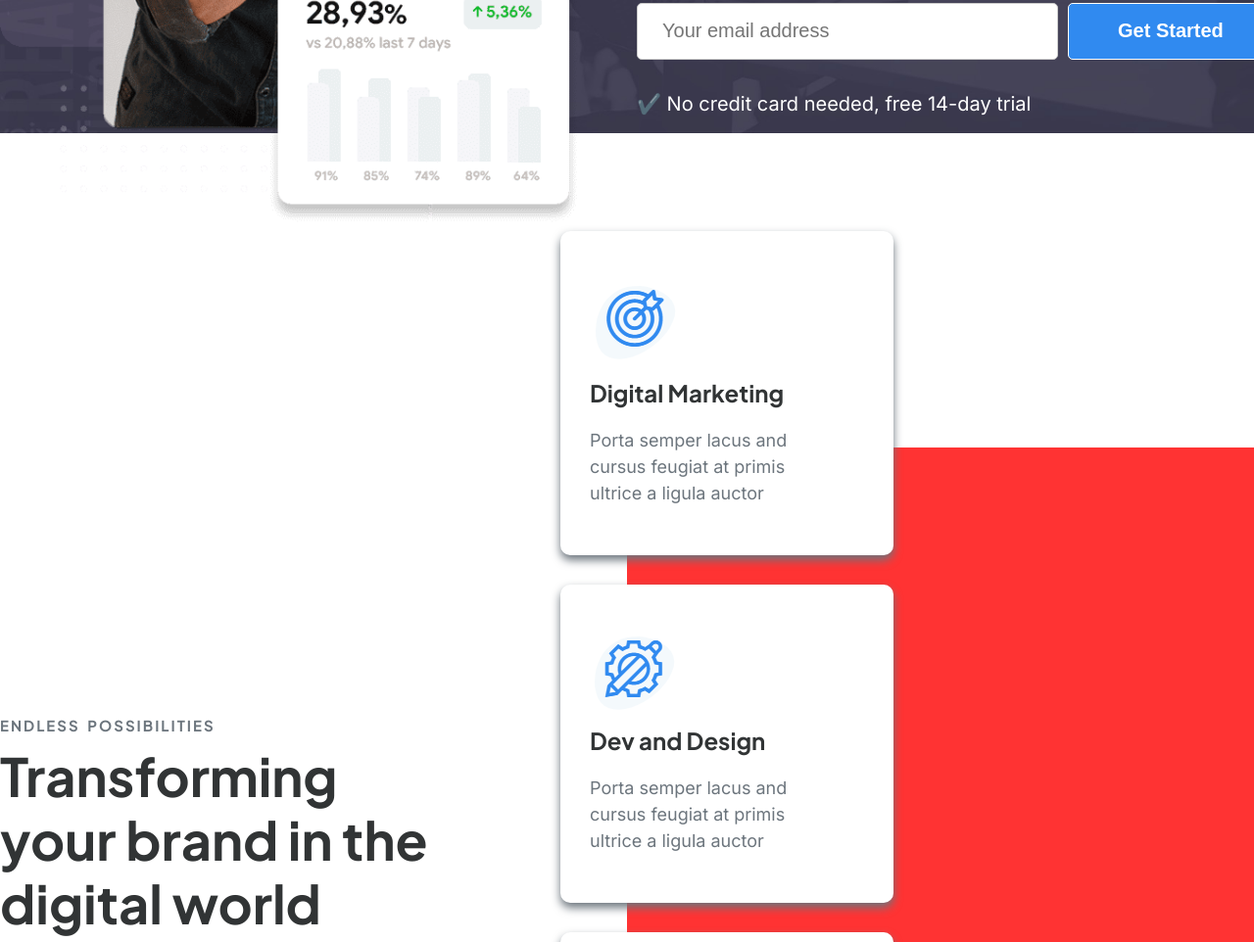
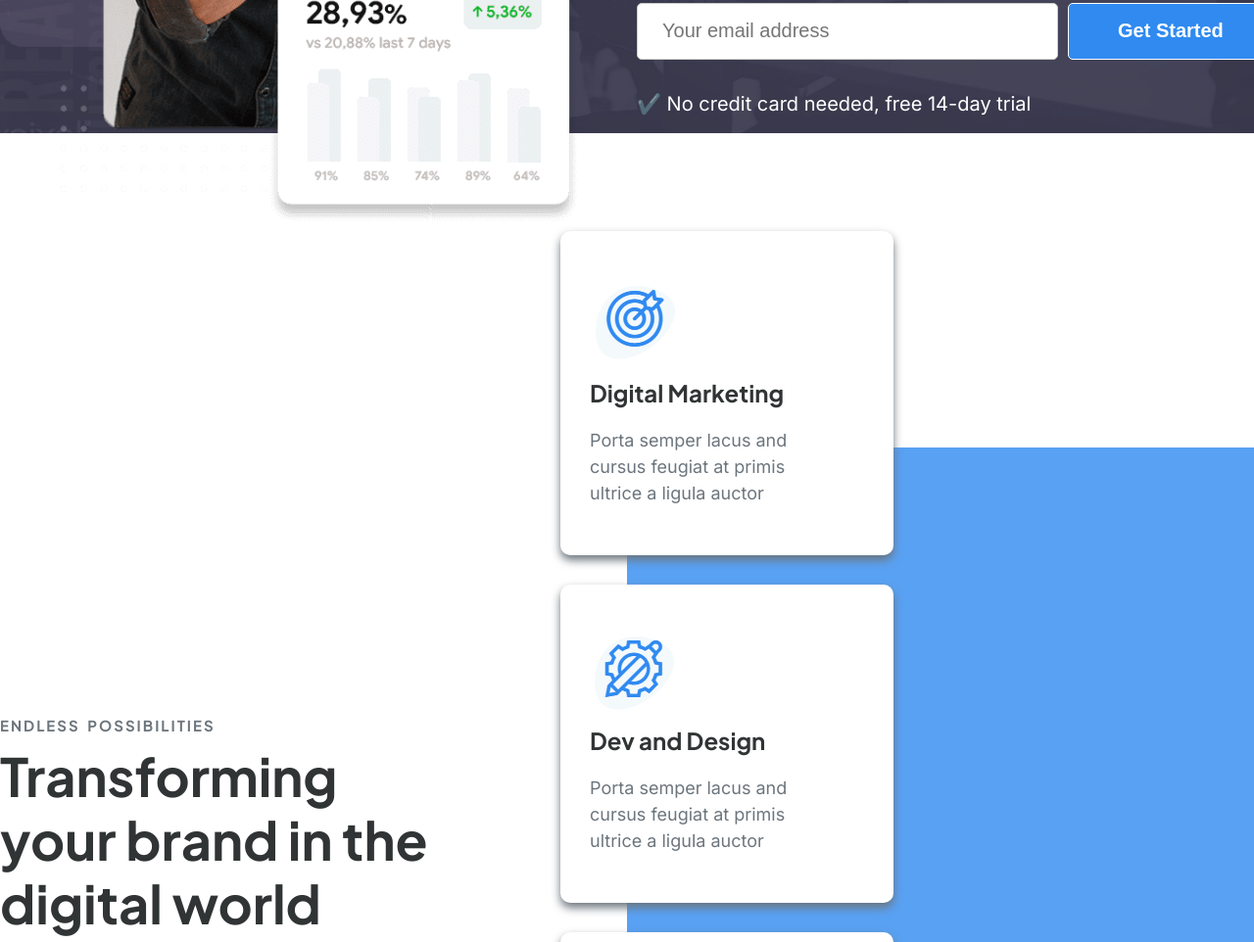
Before and after one commit to alhelal522/Boilerplace-first, a plain HTML site: page sol.html in a window 1280 px wide. Shown: the part 664-1626 px from the top of the page at 98% size. Drawn offline with Linux system fonts and the light colour scheme.

Commit message:
this is my first commit

```diff
--- a/assets/css/sol.css
+++ b/assets/css/sol.css
@@ -218,7 +218,7 @@ button:hover {
 
 .iser::after{
     content: "";
-    background-color: red;
+    background-color: #308AF0;
     position: absolute;
     top: 20%;
     right: 0;
```
